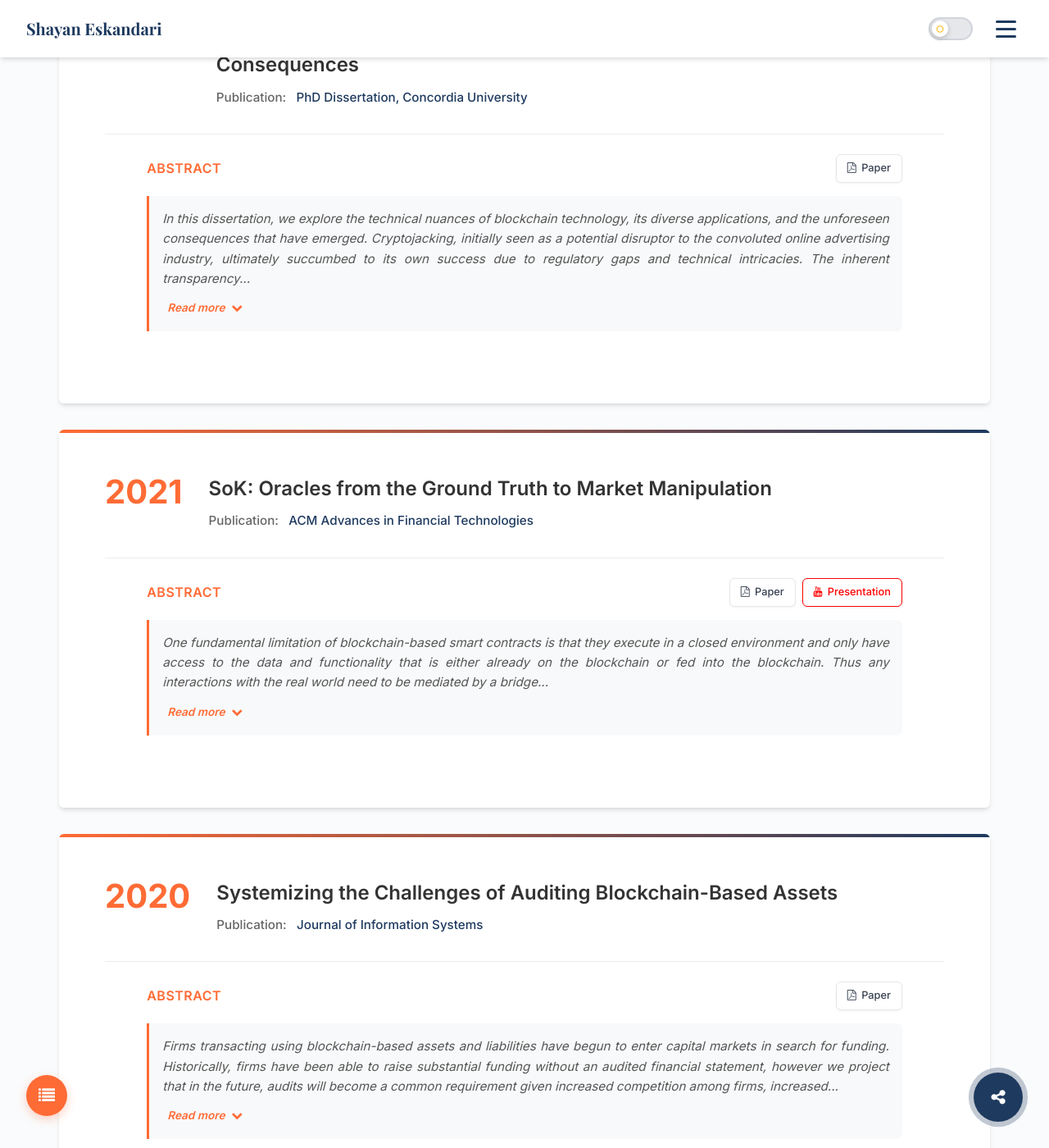
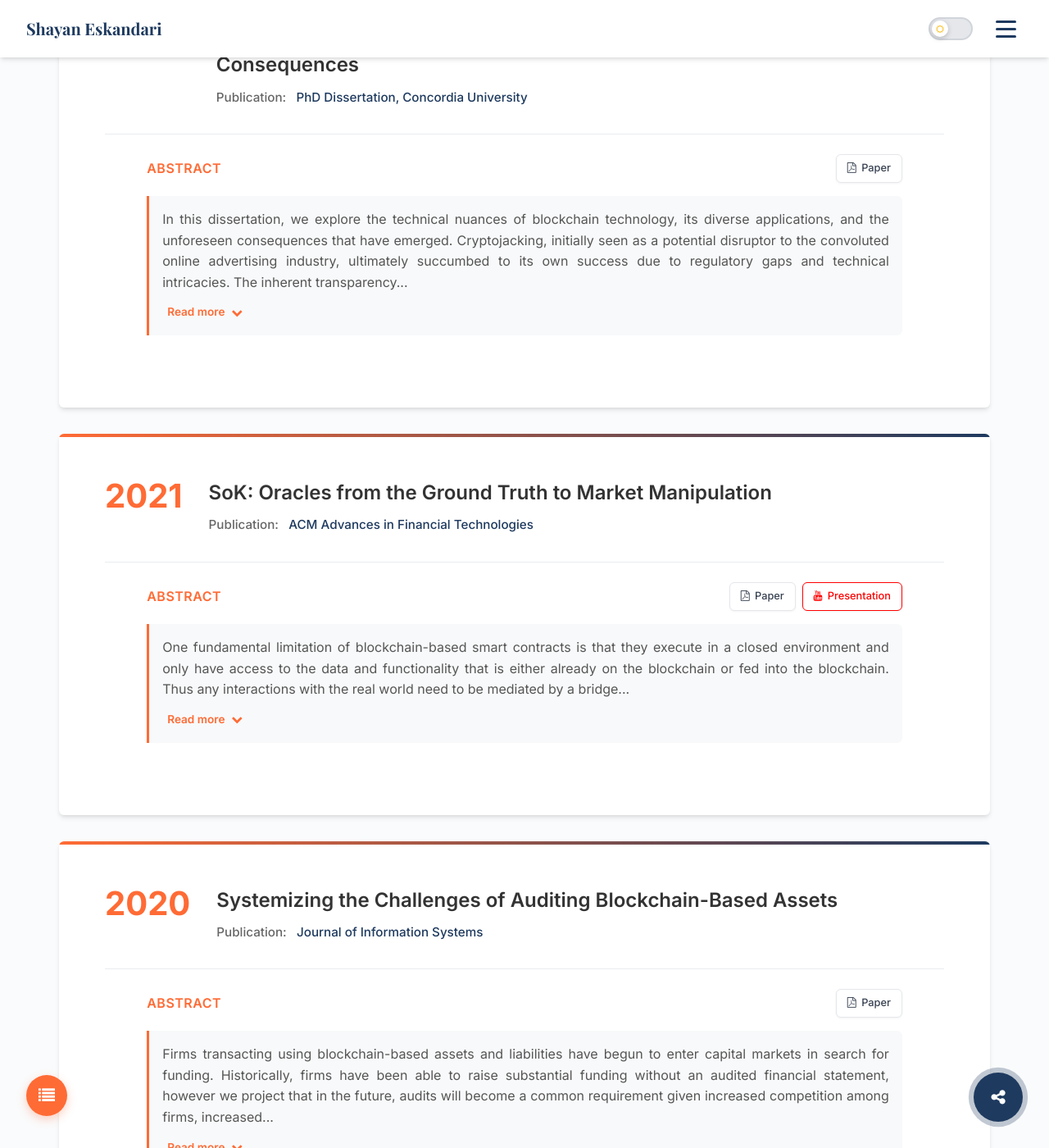
Before and after one commit to shayanb/shayan.es, a Jekyll site: the page built from publications.html, in a window 1280 px wide and 1400 px high, scrolled down 1439 px. Shown: the whole window at 82% size. Built offline with Jekyll 4.4.1, drawn with Linux system fonts in a browser that asks for light colours.

Commit message:
some final touches

```diff
--- a/_data/index/projects.yml
+++ b/_data/index/projects.yml
@@ -23,7 +23,7 @@
   - "/img/projects/legions-screenshot.gif"
 
 - name: Catena Blockchain Suite
-  descr: The Catena Blockchain Suite is an industry first product to quickly enable publishing of complex datasets onto public or private blockchains. Utilising smart contracts and hardware security modules, Catena enables a new level of data consistency and integrity. Government of Canada, piloted by National Research Council (NRC) is using the Catena Blockchain Suite on the Ethereum blockchain, to publish funding and grant information in real time.
+  descr: The Catena Blockchain Suite is an industry first product to quickly enable publishing of complex datasets onto public or private blockchains. Utilizing smart contracts and hardware security modules (HSM), Catena enables a new level of data consistency and integrity. Government of Canada, piloted by National Research Council (NRC) is using the Catena Blockchain Suite on the Ethereum blockchain, to publish funding and grant information in real time.
   website: https://explorecatena.com/
   github: https://github.com/explorecatena
   year: 2018
--- a/publications.html
+++ b/publications.html
@@ -514,7 +514,7 @@ document.addEventListener('DOMContentLoaded', function() {
 }
 
 .pub-abstract {
-  font-size: 0.95rem;
+  font-size: 1rem;
   line-height: 1.6;
   color: #555;
   text-align: justify;
@@ -524,7 +524,7 @@ document.addEventListener('DOMContentLoaded', function() {
   border-left: 3px solid #ff6b35;
   border-radius: 0 6px 6px 0;
   position: relative;
-  font-style: italic;
+  font-style: normal;
 }
 
 .abstract-toggle {
```
